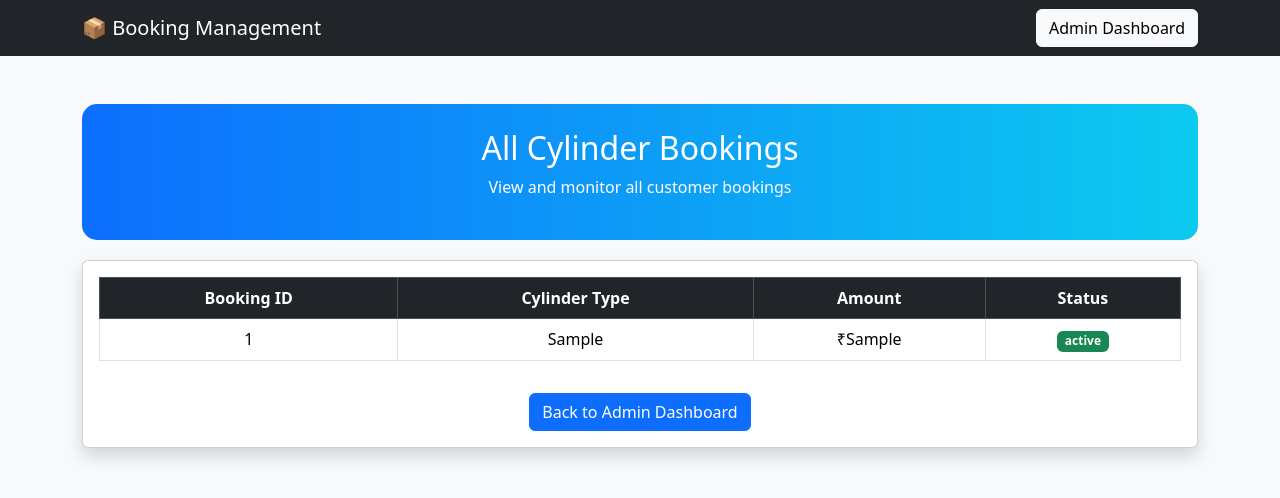
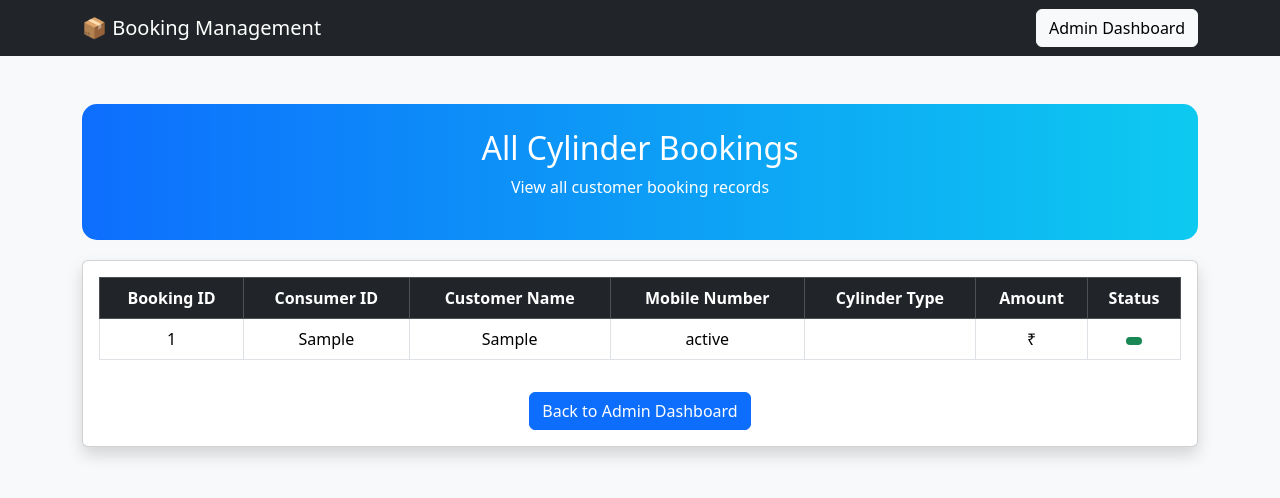
Before and after one commit to shravanikenchu-web/Online-Gas-Booking-System, a Flask app: page /view_bookings in a window 1280 px wide. Shown: the top 498 px of the page. Run offline with Flask 3, Linux system fonts and the light colour scheme; the visitor is signed in with stand-in values (Sample User, id 1); tables that the repository leaves empty hold one stand-in row (values such as "Sample post").

Commit message:
Update 10_view_bookings.html

```diff
--- a/templates/10_view_bookings.html
+++ b/templates/10_view_bookings.html
@@ -1,11 +1,10 @@
-
 <!DOCTYPE html>
 <html lang="en">
 
 <head>
     <meta charset="UTF-8">
     <meta name="viewport" content="width=device-width, initial-scale=1.0">
-    <title>All Bookings</title>
+    <title>View Bookings</title>
 
     <link href="https://cdn.jsdelivr.net/npm/bootstrap@5.3.3/dist/css/bootstrap.min.css" rel="stylesheet">
 
@@ -28,7 +27,9 @@
 <body>
 
 <nav class="navbar navbar-dark bg-dark">
+
     <div class="container">
+
         <span class="navbar-brand">
             📦 Booking Management
         </span>
@@ -36,14 +37,16 @@
         <a href="/admin_dashboard" class="btn btn-light">
             Admin Dashboard
         </a>
+
     </div>
+
 </nav>
 
 <div class="container mt-5">
 
     <div class="header">
         <h2>All Cylinder Bookings</h2>
-        <p>View and monitor all customer bookings</p>
+        <p>View all customer booking records</p>
     </div>
 
     <div class="card shadow">
@@ -55,26 +58,37 @@
                 <table class="table table-bordered table-hover text-center">
 
                     <thead class="table-dark">
+
                         <tr>
                             <th>Booking ID</th>
+                            <th>Consumer ID</th>
+                            <th>Customer Name</th>
+                            <th>Mobile Number</th>
                             <th>Cylinder Type</th>
                             <th>Amount</th>
                             <th>Status</th>
                         </tr>
+
                     </thead>
 
                     <tbody>
 
                     {% for row in bookings %}
                         <tr>
+
                             <td>{{ row[0] }}</td>
                             <td>{{ row[1] }}</td>
-                            <td>₹{{ row[2] }}</td>
+                            <td>{{ row[2] }}</td>
+                            <td>{{ row[3] }}</td>
+                            <td>{{ row[4] }}</td>
+                            <td>₹{{ row[5] }}</td>
+
                             <td>
                                 <span class="badge bg-success">
-                                    {{ row[3] }}
+                                    {{ row[6] }}
                                 </span>
                             </td>
+
                         </tr>
                     {% endfor %}
 
@@ -85,9 +99,12 @@
             </div>
 
             <div class="text-center mt-3">
-                <a href="/admin_dashboard" class="btn btn-primary">
+
+                <a href="/admin_dashboard"
+                   class="btn btn-primary">
                     Back to Admin Dashboard
                 </a>
+
             </div>
 
         </div>
@@ -97,4 +114,5 @@
 </div>
 
 </body>
+
 </html>
```
